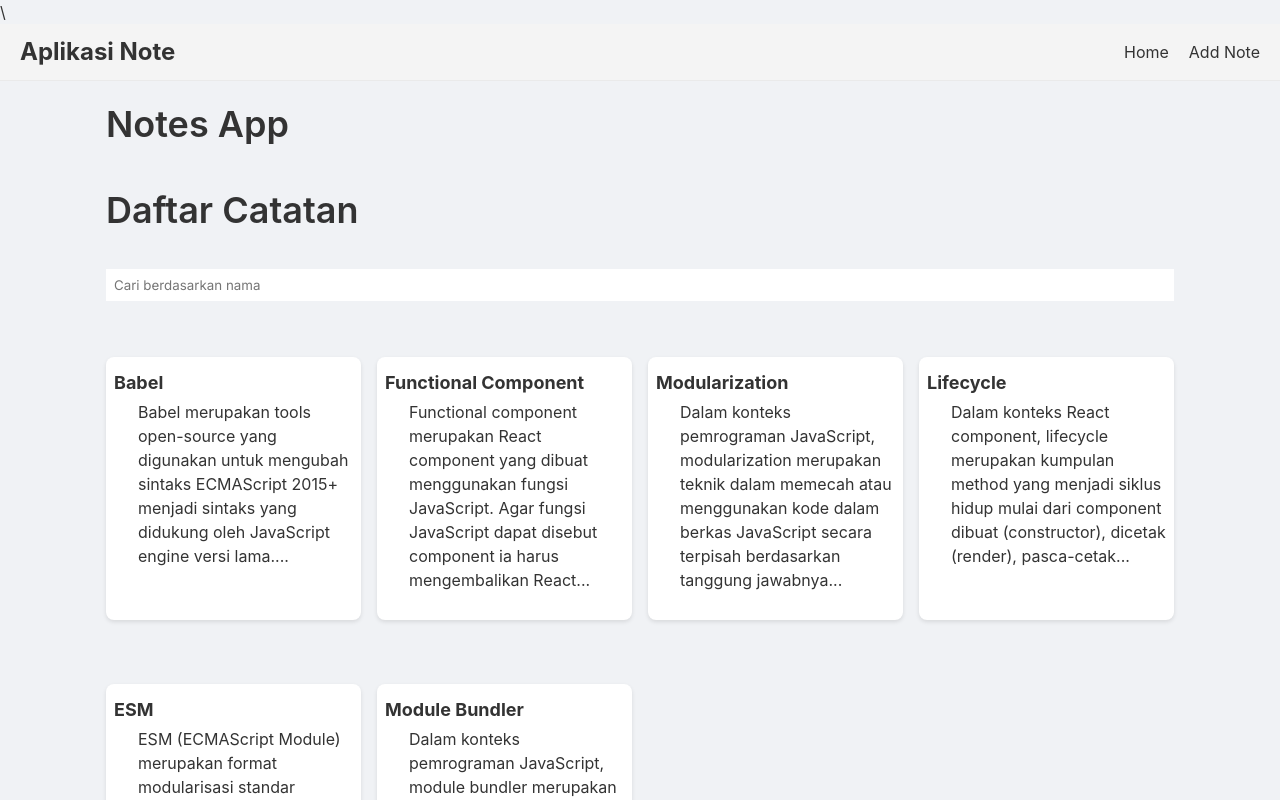
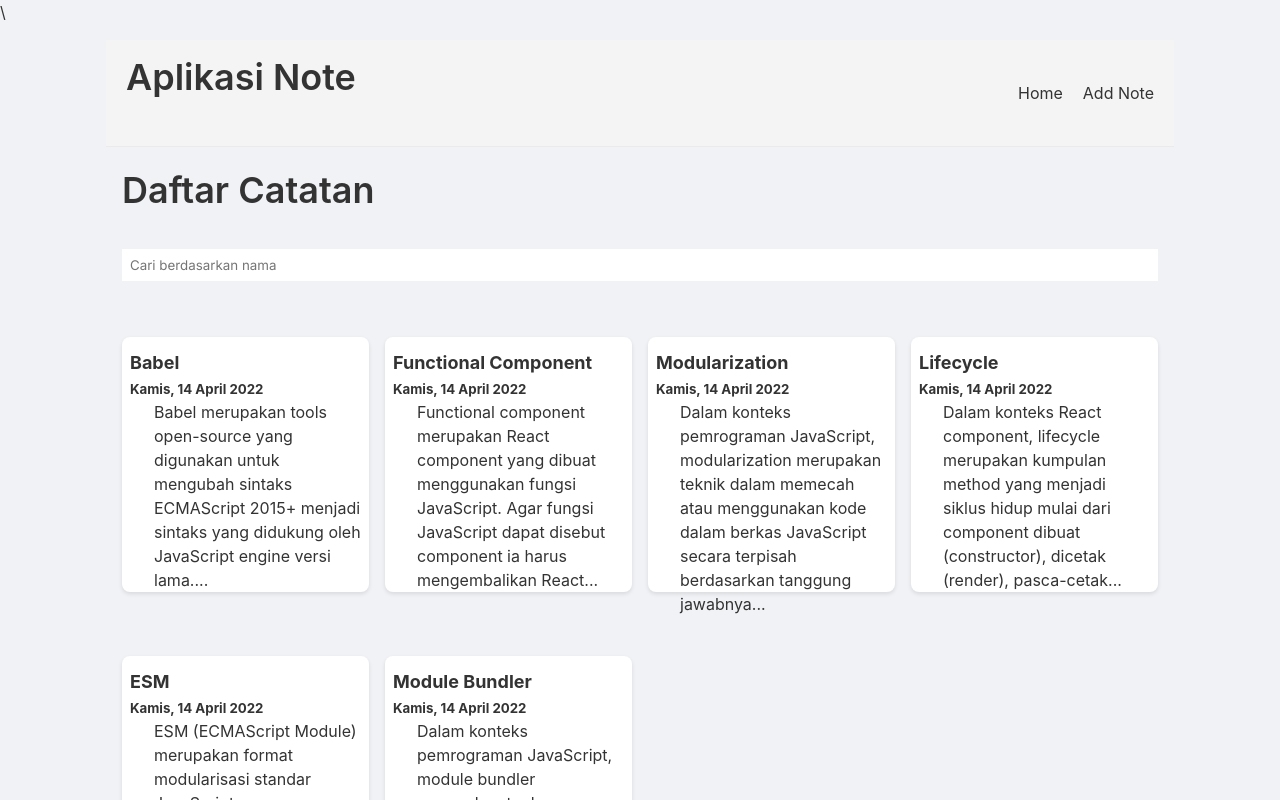
Before and after one commit to nunutech40/notes-app, a React (Create React App) app: page / in a window 1280 px wide. Shown: the top 800 px of the page. Built offline with nearby package versions, Linux system fonts and the light colour scheme.

Commit message:
add show date created

```diff
--- a/public/style.css
+++ b/public/style.css
@@ -81,6 +81,7 @@ img {
   padding: 4px 0;
   font-weight: bold;
   font-size: 18px;
+  flex: 1;
 }
 
 .note-item__notes {
--- a/src/NotesApp.jsx
+++ b/src/NotesApp.jsx
@@ -7,7 +7,7 @@ import AddNotePage from './pages/AddNotePage';
 
 function NotesApp() {
   return (
-    <div className="contact-app">
+    <div className="note-app">
       <header className='notes-app__header'>
         <h1 className='notes-app__title'>Aplikasi Note</h1>
         <Navigation />
--- a/src/components/NoteItem.jsx
+++ b/src/components/NoteItem.jsx
@@ -1,11 +1,11 @@
 import React from 'react';
 import NoteItemBody from '../components/NotetItemBody';
 
-function NoteItem({title, body, id, onDelete }) {
+function NoteItem({title, body, dateCreated }) {
 
  return (
    <div className="note-item">
-     <NoteItemBody title={title} body={body} />
+     <NoteItemBody title={title} body={body} dateCreated={dateCreated} />
    </div>
  );
 }
--- a/src/components/NoteList.jsx
+++ b/src/components/NoteList.jsx
@@ -9,6 +9,7 @@ function NoteList({ notes }) {
          <NoteItem
          key={note.id}
          id={note.id}
+         dateCreated={note.createdAt}
          {...note}
          />
        ))
--- a/src/components/NotetItemBody.jsx
+++ b/src/components/NotetItemBody.jsx
@@ -1,7 +1,16 @@
 import React from 'react';
+import { showFormattedDate } from '../utils/index';
 
-function NoteItemBody({ title, body }) {
+function NoteItemBody({ title, body, dateCreated }) {
     const maxWords = 20; // Maximum number of words to display
+    const maxChars = 30;
+
+    const truncateChars = (text, limit) => {
+        if (text.length <= limit) {
+            return text;
+        }
+        return text.slice(0, limit) + '...';
+    };
 
     const truncateWords = (text, limit) => {
         const words = text.split(' ');
@@ -13,7 +22,10 @@ function NoteItemBody({ title, body }) {
 
     return (
         <div className="note-item__content">
-            <h2 className="note-item__title">{title}</h2>
+            <h2 className="note-item__title">{truncateChars(title, maxChars)}</h2>
+
+            <h5>{showFormattedDate(dateCreated)}</h5>
+
             <p className="note-item__body">{truncateWords(body, maxWords)}</p>
         </div>
     );
--- a/src/pages/HomePage.jsx
+++ b/src/pages/HomePage.jsx
@@ -52,7 +52,6 @@ class HomePage extends React.Component {
 
         return (
             <div className="note-app">
-                <h1>Notes App</h1>
                 <h1>Daftar Catatan</h1>
                 <SearchBar keyword={this.state.searchTerm} keywordChange={this.handleSearch} />
                 {filteredNotes.length === 0 ? (
```
